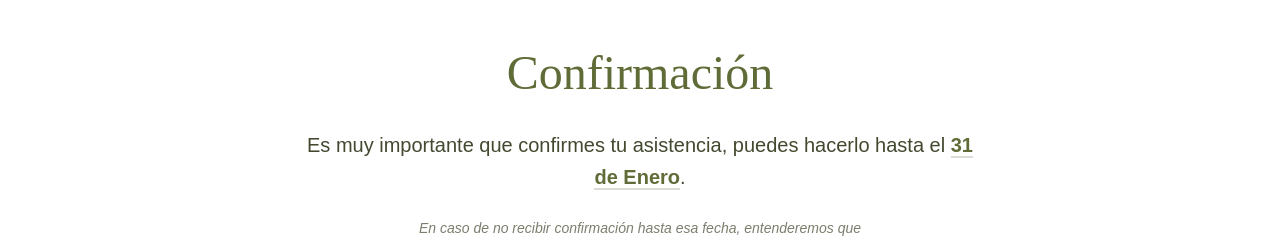
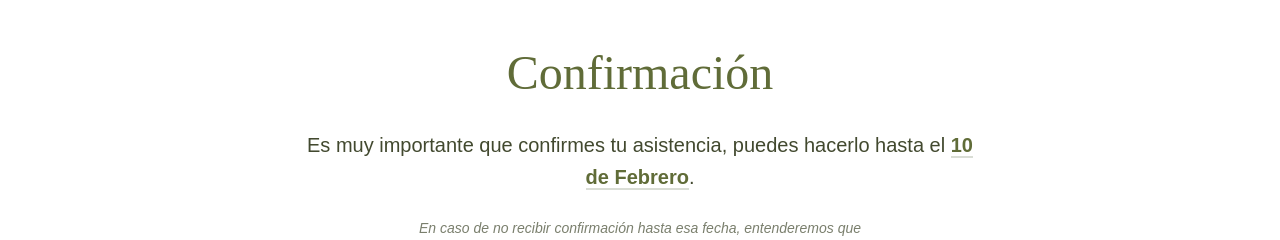
Before and after one commit to CactusEme/boda-pabloyro, a React (Vite) app: page / in a window 1280 px wide. Shown: the part 4880-5120 px from the top of the page. Built offline with nearby package versions, Linux system fonts and the light colour scheme.

Commit message:
actualización fecha confirmacion

```diff
--- a/src/App.jsx
+++ b/src/App.jsx
@@ -105,7 +105,7 @@ function App() {
 
           <div className="space-y-6 mb-12">
             <p className="text-xl leading-relaxed">
-              Es muy importante que confirmes tu asistencia, puedes hacerlo hasta el <span className="font-bold border-b-2 border-boda-verde/30 text-boda-oliva-oscuro">31 de Enero</span>.
+              Es muy importante que confirmes tu asistencia, puedes hacerlo hasta el <span className="font-bold border-b-2 border-boda-verde/30 text-boda-oliva-oscuro">10 de Febrero</span>.
             </p>
             <p className="text-sm text-boda-texto/70 italic max-w-md mx-auto">
               En caso de no recibir confirmación hasta esa fecha, entenderemos que no podrás acompañarnos.
```
